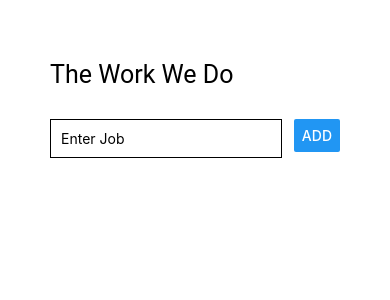
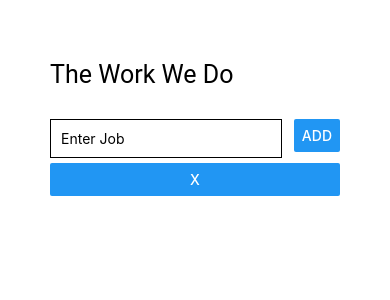
Before and after one commit to jillGlass/HouseHolder, a React Native app: screen / in a window 390 px wide. Shown: the top 300 px of the page. Built offline with nearby package versions, Linux system fonts and the light colour scheme.

Commit message:
add remove button - first stage

```diff
--- a/App.js
+++ b/App.js
@@ -13,6 +13,11 @@ export default function App() {
   const addJobHandler = () => {
     setallJobs([...allJobs, enteredJob]);
   };
+
+  const removeJobHandler = () => {
+    //enter js that removes an item
+  }
+
   return (
     <View style={styles.screen}>
       <Text style={styles.title}>The Work We Do</Text>
@@ -33,8 +38,11 @@ export default function App() {
         {allJobs.map(job => (
           <View key={job} style={styles.listItem}>
             <Text>{job}</Text>
-          </View>
+            </View>
         ))}
+        <Button title="X"
+            style={styles.removeBtn}
+            onPress={removeJobHandler} />
       </View>
     </View>
   );
@@ -72,5 +80,9 @@ const styles = StyleSheet.create({
   addBtn: {
     borderColor: "black",
     borderWidth: 1
+  },
+  removeBtn: {
+    borderColor: "black",
+    borderWidth: 1
   }
 });
```
